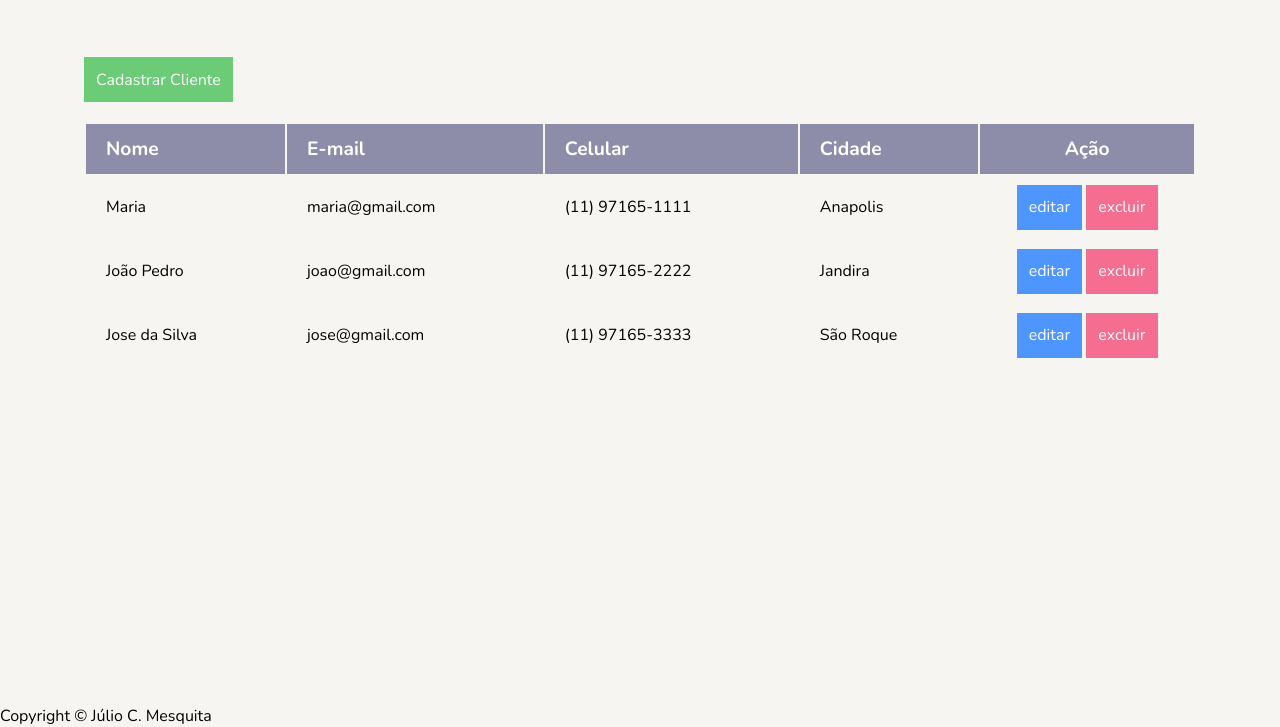
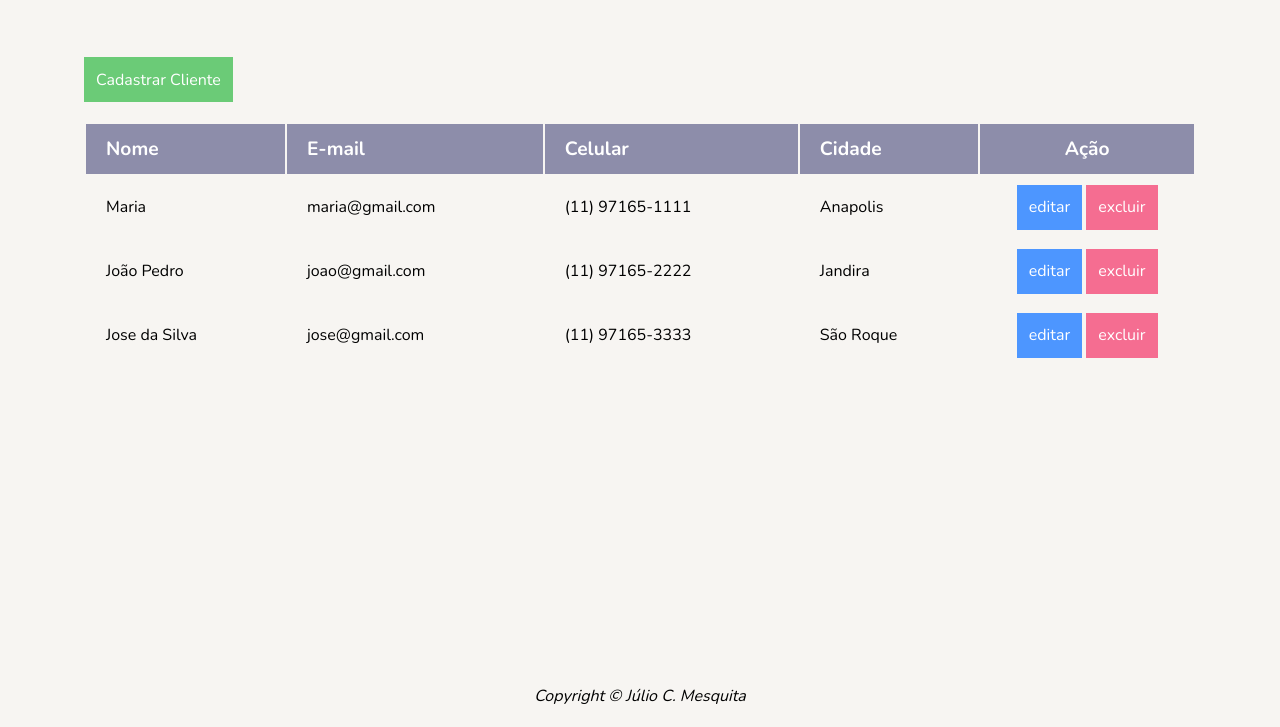
Before and after one commit to devjuliomesquita/CRUD_javascript, a plain HTML site: page index.html in a window 1280 px wide. Shown: the part 73-800 px from the top of the page. Drawn offline with nearby package versions, Linux system fonts and the light colour scheme.

Commit message:
Versao_05
Finalizado versao básica

```diff
--- a/style.css
+++ b/style.css
@@ -184,3 +184,11 @@ main
     padding: 0 20px;
     background-color: inherit;
 }
+footer
+{
+    width: 100%;
+    text-align: center;
+    font-weight: 200;
+    font-style: italic;
+    padding: 20px;
+}
```
